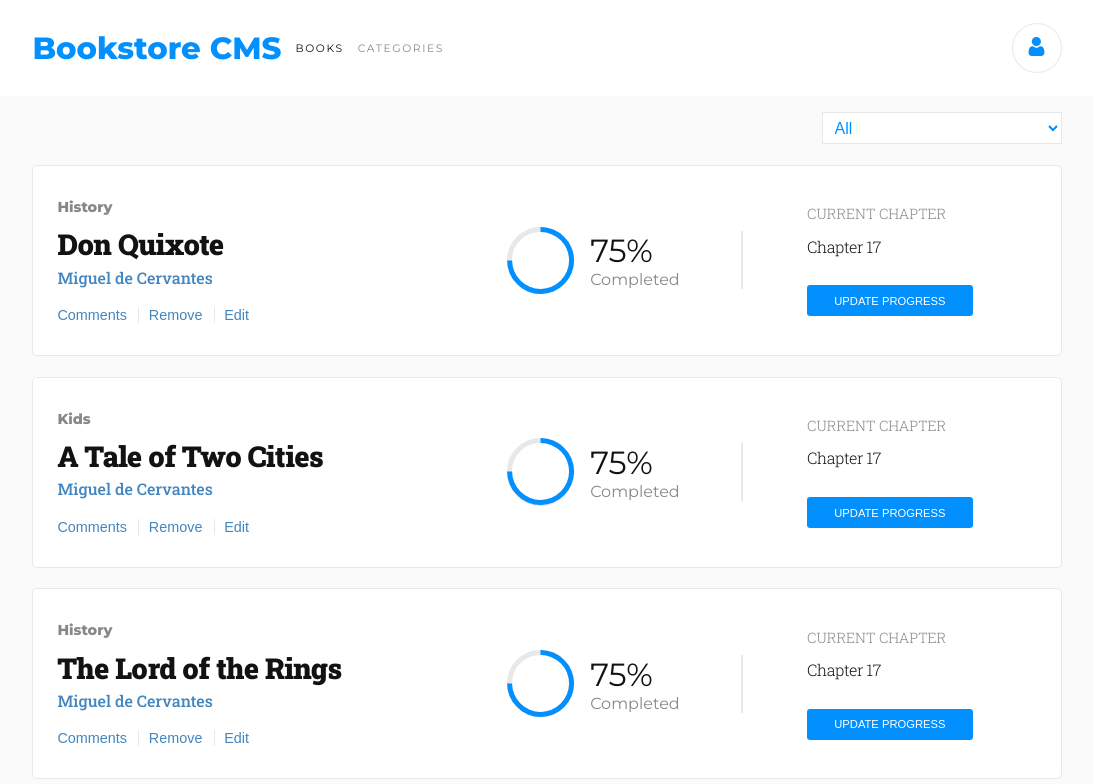
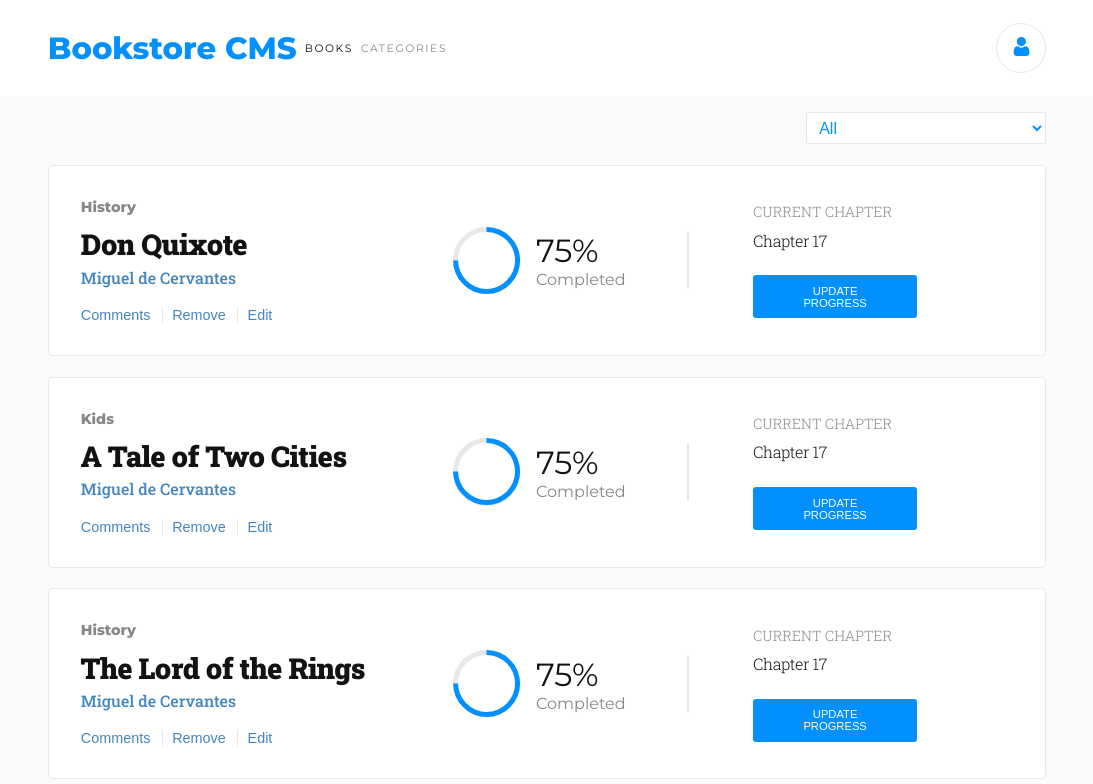
Before and after one commit to AlduLonghi/bookstore-react, a React (Create React App) app: page / in a window 1536 px wide. Shown: the top 784 px of the page, without its empty margins (221-1314 px from the left). Built offline with nearby package versions, Linux system fonts and the light colour scheme.

Commit message:
Fix style bugs

```diff
--- a/src/styles/index.scss
+++ b/src/styles/index.scss
@@ -37,7 +37,7 @@ body {
 
 main {
   flex-direction: column;
-  width: 67vw;
+  width: 72vw;
 }
 
 header {
@@ -67,7 +67,7 @@ header {
 }
 
 .nav-content-container {
-  width: 67vw;
+  width: 72vw;
   justify-content: space-between;
   align-items: center;
 }
@@ -95,7 +95,7 @@ header {
   justify-content: space-between;
   margin-top: 1.3rem;
   background-color: $white-color;
-  padding: 2rem 1.5rem;
+  padding: 2rem 2rem;
   font-family: $roboto;
   border: 1px solid #e8e8e8;
   border-radius: 0.3rem;
@@ -305,3 +305,14 @@ input,
   opacity: 0.7;
   font-weight: 700;
 }
+
+@media screen and (min-width: 1400px) {
+  main,
+  .nav-content-container {
+    width: 65vw;
+  }
+
+  .chapter-container {
+    margin-right: 6rem;
+  }
+}
```
